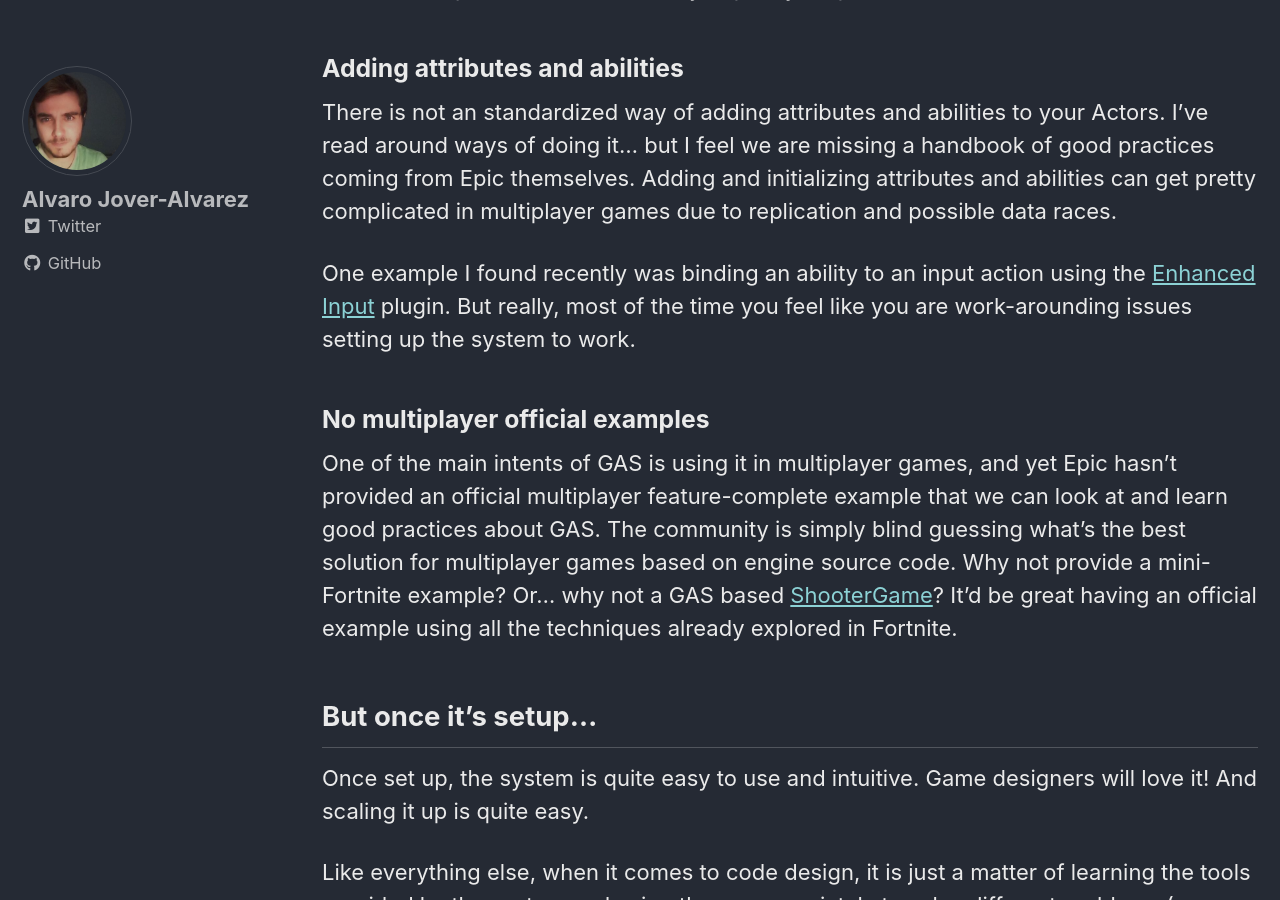
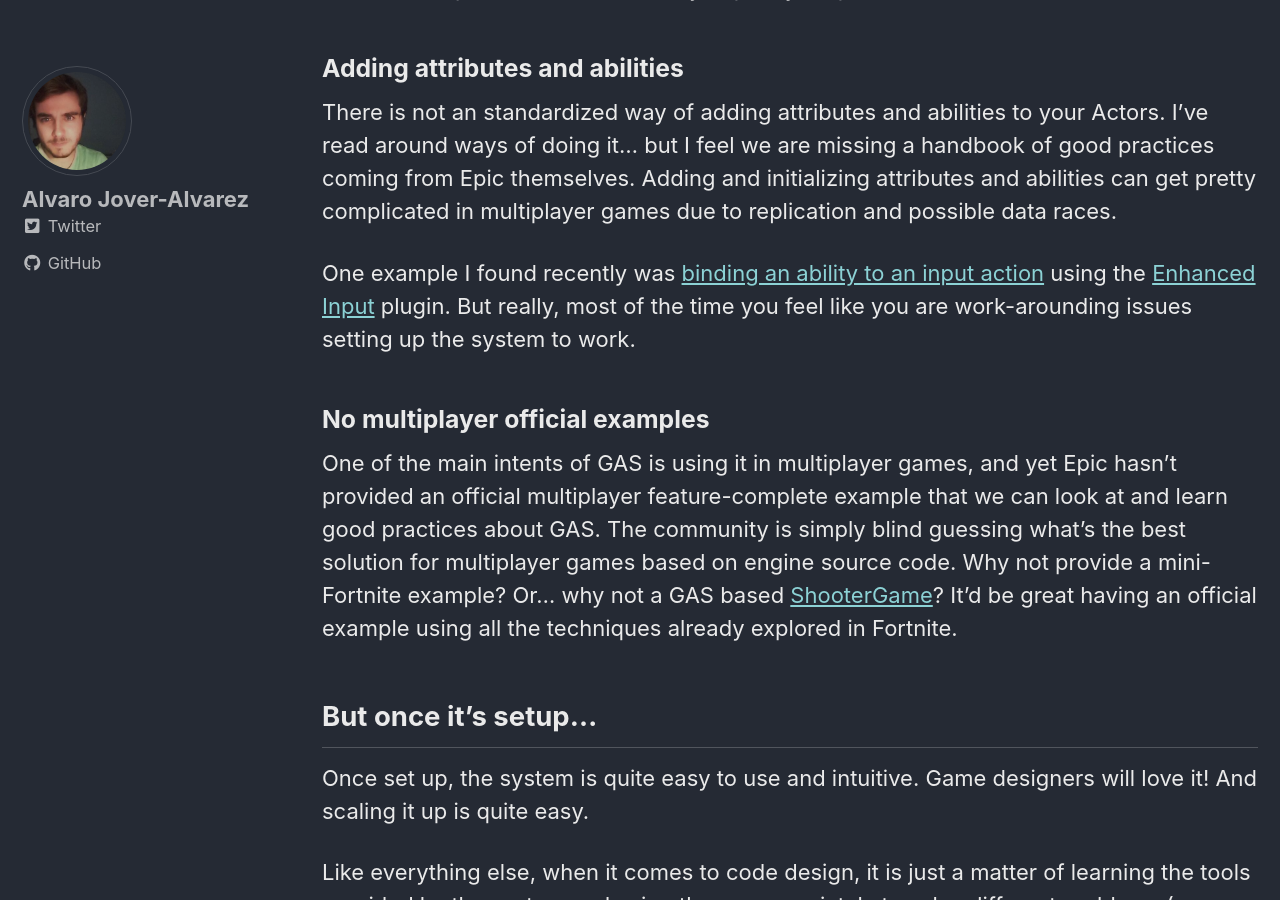
Before and after one commit to vorixo/devtricks, a Jekyll site: the page built from _posts/2021-10-09-gas.md, in a window 1280 px wide and 900 px high, scrolled down 10247 px. Built offline with Jekyll 4.4.1, drawn with Linux system fonts in a browser that asks for light colours; cached includes are drawn as plain includes; some of the changed lines change nothing that is shown.

Commit message:
[UPD] Cross-referencing

```diff
--- a/_posts/2021-10-09-gas.md
+++ b/_posts/2021-10-09-gas.md
@@ -159,7 +159,7 @@
 
 There is not an standardized way of adding attributes and abilities to your Actors. I've read around ways of doing it... but I feel we are missing a handbook of good practices coming from Epic themselves. Adding and initializing attributes and abilities can get pretty complicated in multiplayer games due to replication and possible data races.
 
-One example I found recently was binding an ability to an input action using the [Enhanced Input](https://docs.unrealengine.com/4.26/en-US/InteractiveExperiences/Input/EnhancedInput/) plugin. But really, most of the time you feel like you are work-arounding issues setting up the system to work.
+One example I found recently was [binding an ability to an input action](https://vorixo.github.io/devtricks/gas-input/) using the [Enhanced Input](https://docs.unrealengine.com/4.26/en-US/InteractiveExperiences/Input/EnhancedInput/) plugin. But really, most of the time you feel like you are work-arounding issues setting up the system to work.
 
 ### No multiplayer official examples
 
```
